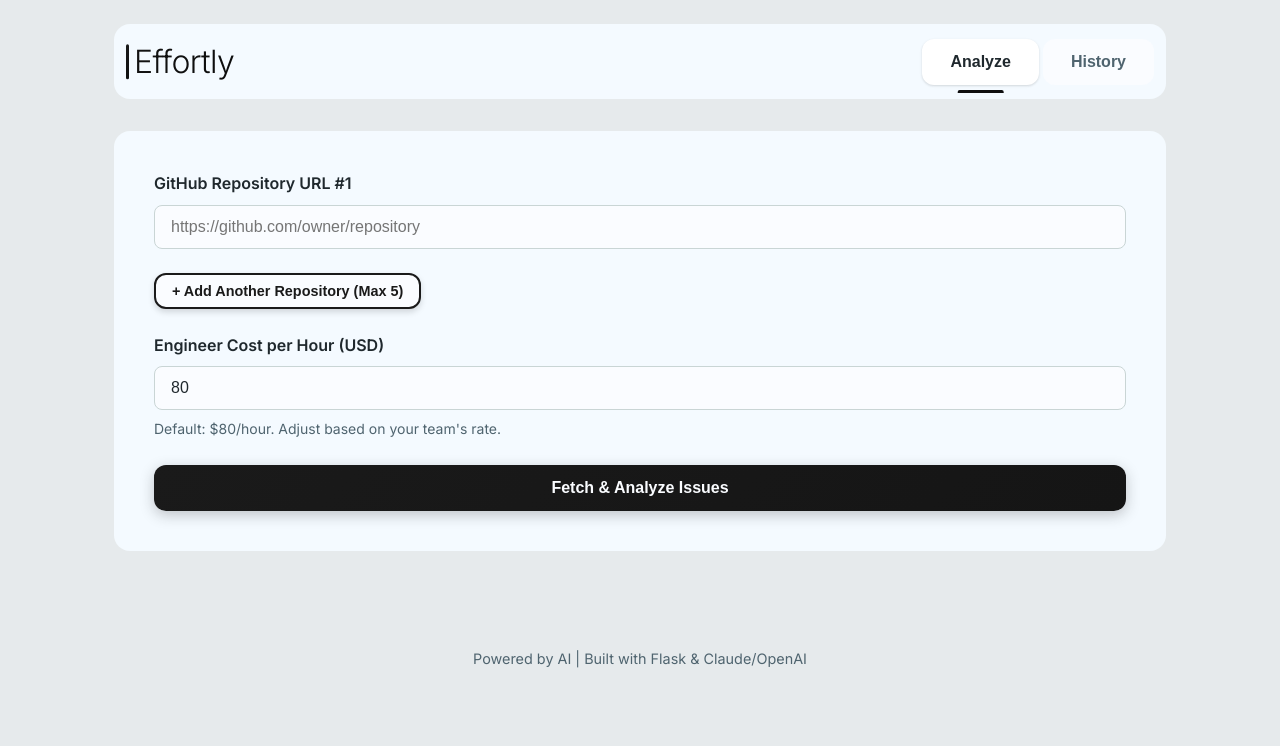
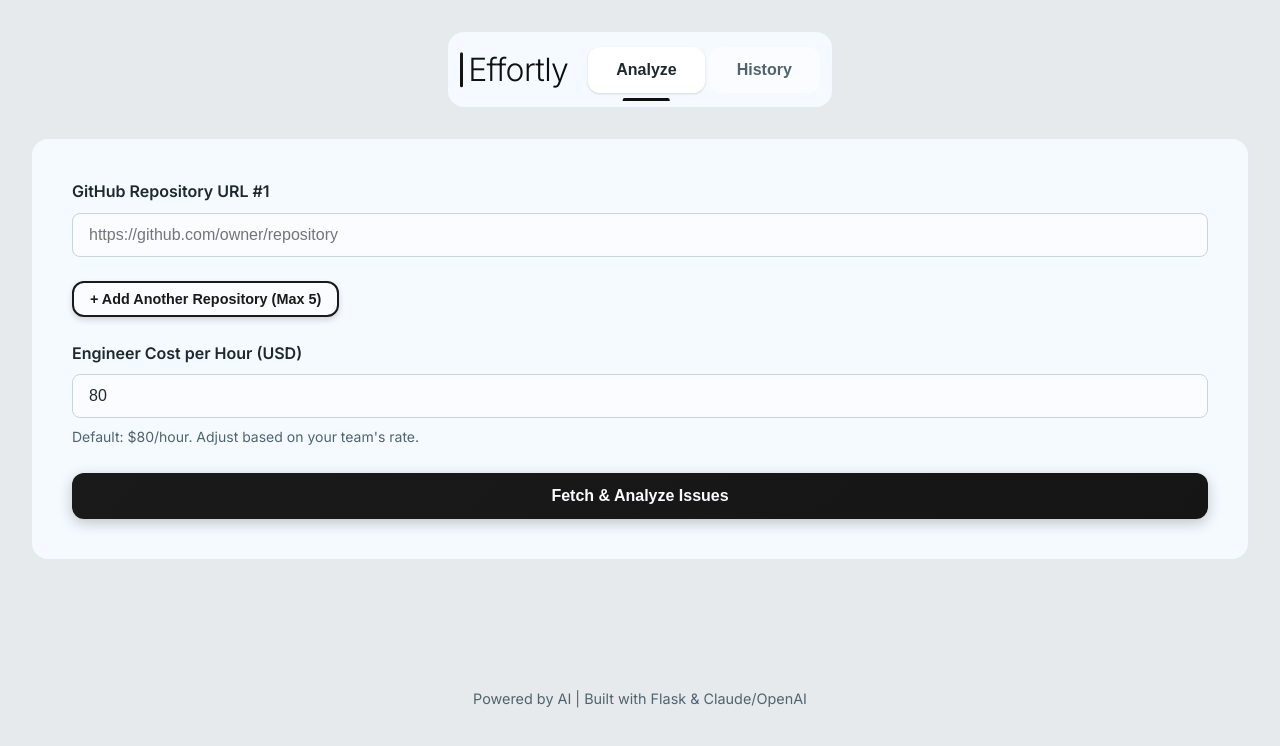
Before and after one commit to ayush1599/Issue-Estimator, a plain HTML site: page static/index.html in a window 1280 px wide. Drawn offline with Linux system fonts and the light colour scheme; no server answers.

Commit message:
ui(layout): widen container and vertically center main content; center nav

```diff
--- a/static/styles.css
+++ b/static/styles.css
@@ -151,9 +151,13 @@ body {
 
 /* Container */
 .container {
-    max-width: 1100px;
+    max-width: 1280px;
     margin: 0 auto;
-    padding: 1.5rem;
+    padding: 2rem;
+    min-height: calc(100vh - 140px); /* fill screen and reduce empty space below */
+    display: flex;
+    flex-direction: column;
+    justify-content: center; /* center main content vertically */
 }
 
 /* Header */
@@ -195,7 +199,8 @@ body {
     align-items: center;
     justify-content: space-between;
     gap: 0.75rem;
-    margin-bottom: 2rem;
+    margin: 0 auto 2rem;
+    max-width: 1280px;
     background: var(--layer-1);
     padding: 0.5rem 0.75rem;
     border-radius: 16px;
```
